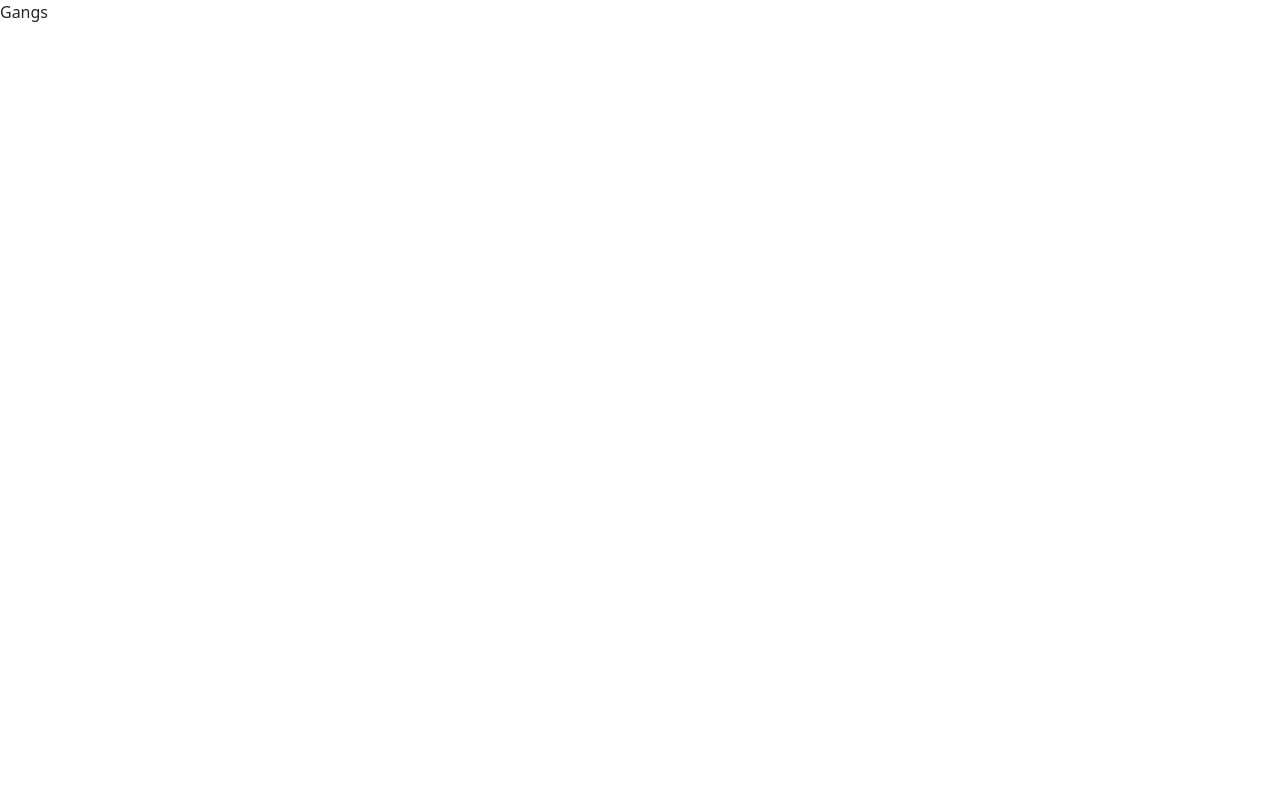
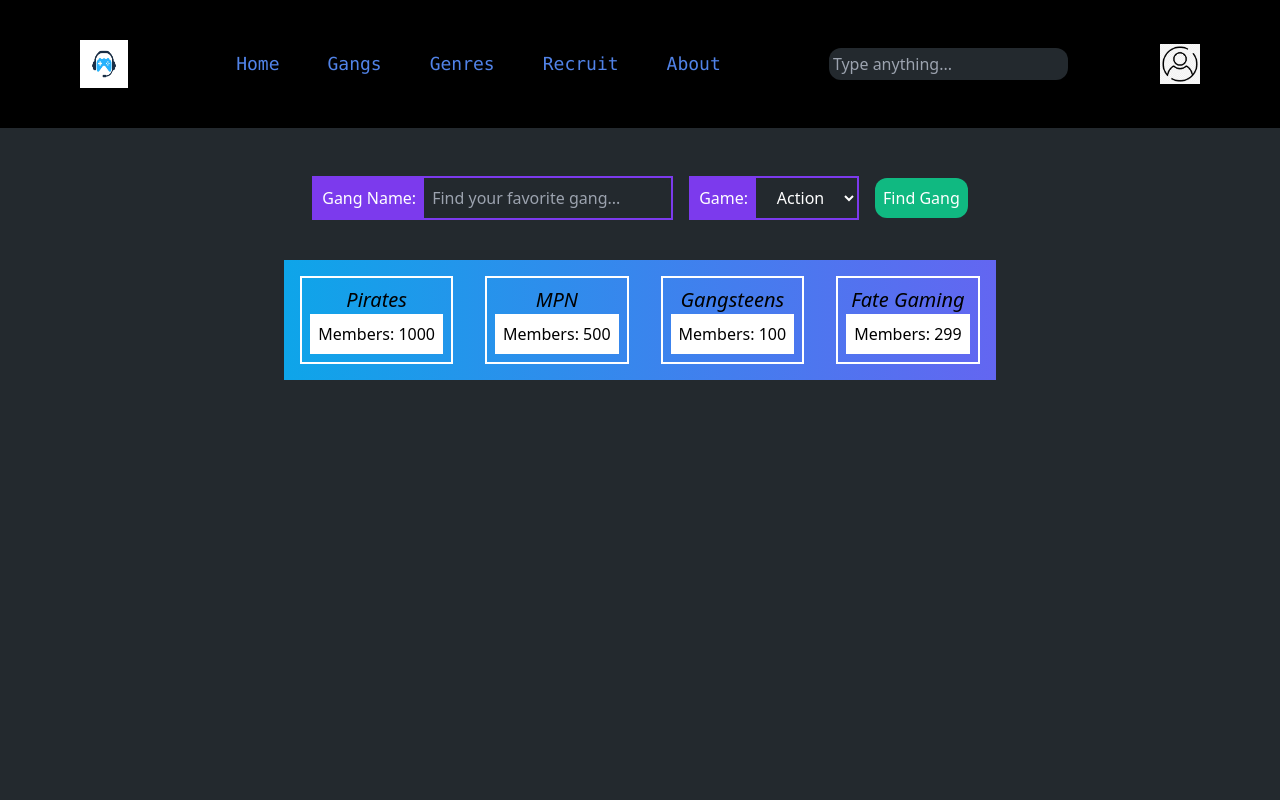
Before and after one commit to qlee0830/game-gang, a React (Create React App) app in the folder client/: page /gangs in a window 1280 px wide. Shown: the top 800 px of the page. Built offline with nearby package versions, Linux system fonts and the light colour scheme.

Commit message:
some styling

```diff
--- a/client/src/App.jsx
+++ b/client/src/App.jsx
@@ -1,7 +1,7 @@
 import React from "react";
 import { BrowserRouter as Router, Routes, Route } from "react-router-dom";
 
-import { Home, About, Genres, Gangs, SignIn, Register } from "./pages";
+import { Home, About, Genres, Gangs, SignIn, Register, Recruit } from "./pages";
 
 function App() {
   return (
@@ -14,6 +14,7 @@ function App() {
         <Route path="/gangs" element={<Gangs />}></Route>
         <Route path="/signin" element={<SignIn />}></Route>
         <Route path="/register" element={<Register />}></Route>
+        <Route path="/recruit" element={<Recruit />}></Route>
       </Routes>
     </Router>
   );
--- a/client/src/components/NavBar.jsx
+++ b/client/src/components/NavBar.jsx
@@ -11,14 +11,15 @@ const NavBar = () => {
 
   const navItems = [
     ["Home", "/home"],
+    ["Gangs", "/gangs"],
+    ["Genres", "/genres"],
+    ["Recruit", "/recruit"],
     ["About", "/about"],
-    ["Genres", "/genres"],
-    ["Gangs", "/gangs"],
   ].map(([title, url], id) => {
     return (
       <Link
         key={id}
-        className="hover:bg-blue__text hover:text-black px-5"
+        className="hover:bg-blue__text hover:text-black px-3 rounded-full"
         to={url}
       >
         {title}
@@ -39,15 +40,17 @@ const NavBar = () => {
 
   return (
     <div className="flex bg-black h-fit w-screen justify-between px-20 py-10 items-center relative">
+      {/* 1. logo */}
       <div className="flex w-12 h-12">
         <img src={logo} alt="logo" />
       </div>
 
+      {/* 2. menu */}
       {windowWidth <= 1100 ? (
         <div className="flex flex-col">
           <Hamburger toggled={isOpen} toggle={setIsOpen} />
           {isOpen ? (
-            <div className="flex flex-col bg-white absolute ml-20">
+            <div className="flex flex-col bg-black absolute ml-20">
               {navItems}
             </div>
           ) : (
@@ -55,9 +58,12 @@ const NavBar = () => {
           )}
         </div>
       ) : (
-        <div className="flex font-medium font-mono text-lg">{navItems}</div>
+        <div className="flex gap-x-4 font-medium font-mono text-lg">
+          {navItems}
+        </div>
       )}
 
+      {/* 3. search  */}
       <div className="">
         <input
           className="bg-gray p-1 rounded-xl outline-0 focus:outline-blue__text"
@@ -65,6 +71,8 @@ const NavBar = () => {
           placeholder="Type anything..."
         />
       </div>
+
+      {/* 4. profile */}
       <div className="w-10 h-10">
         <img src={profileIcon} alt="profile icon" />
       </div>
--- a/client/src/pages/Gangs.jsx
+++ b/client/src/pages/Gangs.jsx
@@ -1,7 +1,68 @@
 import React from "react";
 
+import { NavBar, Footer } from "../components";
+
 const Gangs = () => {
-  return <div>Gangs</div>;
+  return (
+    <div className="flex flex-col justify-between text-blue__text bg-gray h-fit w-screen">
+      <NavBar />
+
+      <div className="flex flex-col items-center content-center mx-52 p-5 h-screen">
+        {/* 1. filter gangs */}
+        <div className="flex content-center items-center justify-between gap-x-4 gap-y-4">
+          <div className="flex text-white bg-gray border-2 border-violet">
+            <p className="bg-violet p-2">Gang Name:</p>
+            <input
+              className="bg-gray p-2 rounded-xl outline-0 focus:outline-blue__text"
+              type="text"
+              placeholder="Find your favorite gang..."
+            />
+          </div>
+          <div className="flex text-white bg-gray border-2 border-violet">
+            <p className="bg-violet p-2">Game:</p>
+            <select
+              className="bg-transparent border-none outline-0 text-center"
+              name="game"
+              id="game"
+            >
+              <option value="1">Action</option>
+              <option value="2">Adventure</option>
+              <option value="3">RPG</option>
+              <option value="4">Strategy</option>
+              <option value="5">Simulation</option>
+            </select>
+          </div>
+          <button className="bg-emerald text-white p-2 rounded-xl">
+            Find Gang
+          </button>
+        </div>
+
+        {/* 2. display gangs */}
+        <div className="flex bg-gradient-to-r from-sky to-indigo w-fit mt-10">
+          {[
+            ["Pirates", 1000],
+            ["MPN", 500],
+            ["Gangsteens", 100],
+            ["Fate Gaming", 299],
+          ].map(([name, members], id) => {
+            return (
+              <div
+                key={id}
+                className="text-black p-2 m-3 border-2 border-white h-auto w-auto"
+              >
+                <div className="text-xl italic text-center">{name}</div>
+                <div className="text-base bg-white p-2">Members: {members}</div>
+              </div>
+            );
+          })}
+        </div>
+
+        {/* 3. Pagination */}
+      </div>
+
+      <Footer />
+    </div>
+  );
 };
 
 export default Gangs;
--- a/client/src/pages/Genres.jsx
+++ b/client/src/pages/Genres.jsx
@@ -5,16 +5,16 @@ import { NavBar, Footer } from "../components";
 
 const Genres = () => {
   return (
-    <div className="flex flex-col justify-between text-blue__text bg-gray h-screen w-screen">
+    <div className="flex flex-col justify-between text-blue__text bg-gray h-fit w-screen">
       <NavBar />
 
-      <div className="flex flex-col mx-52 bg-black rounded-3xl p-5">
+      <div className="flex flex-col mx-52 p-5 content-center items-center">
         {/* 1. Browse Games horizontal menu */}
         <div className="flex flex-col">
-          <h1 className="text-white text-center text-3xl my-10">
+          <h1 className="text-white text-center text-3xl mb-10">
             Browse by Genres
           </h1>
-          <div className="flex bg-gray justify-center rounded-3xl">
+          <div className="flex bg-gradient-to-r from-sky to-indigo text-black w-screen justify-center">
             {[
               ["Action", "/action"],
               ["Adventure", "/adventure"],
@@ -24,7 +24,7 @@ const Genres = () => {
               return (
                 <Link
                   key={id}
-                  className="hover:bg-blue__text hover:text-black p-1 m-2 rounded-xl"
+                  className="hover:bg-blue__bg active:bg-purple text-white py-3 px-2"
                   to={url}
                 >
                   {title}
@@ -89,7 +89,7 @@ const Genres = () => {
                     </p>
                   </div>
                   <div className="flex flex-col m-2 text-white">
-                    <p className="p-2 my-1 border-2 border-red rounded-xl text-center font-bold">
+                    <p className="p-2 my-1 border-2 border-emerald rounded-xl text-center font-bold">
                       {title}
                     </p>
                     <p className="p-2 bg-white text-black">{description}</p>
--- /dev/null
+++ b/client/src/pages/Recruit.jsx
@@ -0,0 +1,7 @@
+import React from "react";
+
+const Recruit = () => {
+  return <div>Recruit</div>;
+};
+
+export default Recruit;
--- a/client/src/pages/index.js
+++ b/client/src/pages/index.js
@@ -4,5 +4,6 @@ import Genres from "./Genres";
 import Gangs from "./Gangs";
 import SignIn from "./SignIn";
 import Register from "./Register";
+import Recruit from "./Recruit";
 
-export { Home, About, Genres, Gangs, SignIn, Register };
+export { Home, About, Genres, Gangs, SignIn, Register, Recruit };
--- a/client/tailwind.config.js
+++ b/client/tailwind.config.js
@@ -4,12 +4,18 @@ module.exports = {
     colors: {
       black: "#121212",
       gray: "#23292E",
-      blue: "#0C8CE9",
+      blue: "#3b82f6",
       blue__text: "#5183E8",
+      blue__bg: "#1d4ed8",
       white: "#FFFFFF",
-      green: "#008000",
-      red: "#DC143C",
+      green: "#22c55e",
+      red: "#dc2626",
       yellow: "#FFD700",
+      violet: "#7c3aed",
+      emerald: "#10b981",
+      sky: "#0ea5e9",
+      indigo: "#6366f1",
+      purple: "#a855f7",
     },
     translate: {
       // defaults to {}
```
